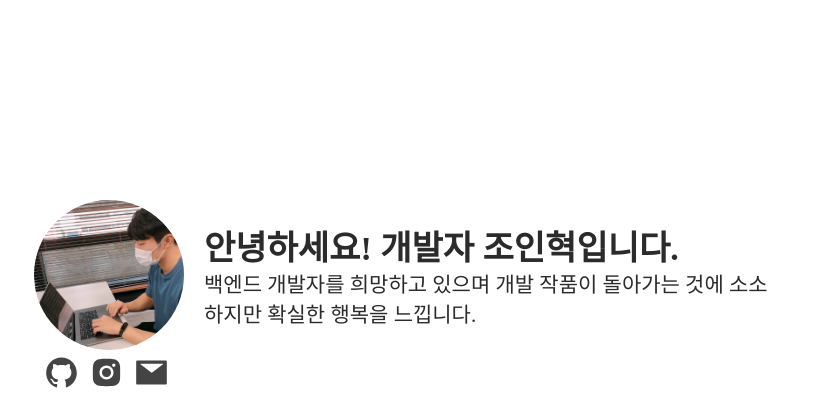
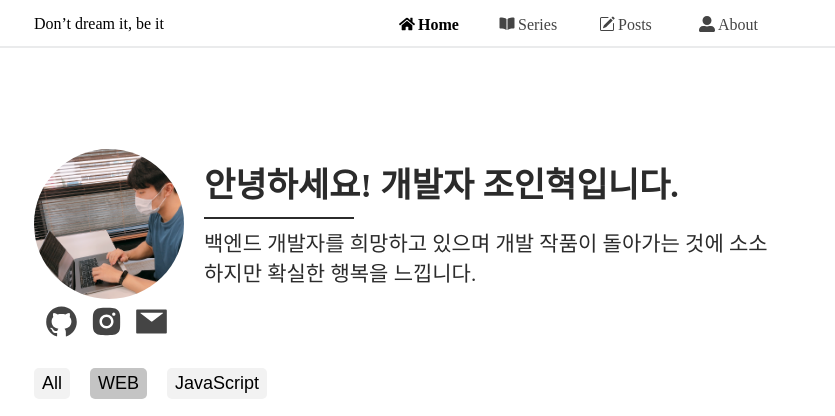
Before and after one commit to InHyeok-J/my-blog, a Gatsby site: page / in a window 1280 px wide. Shown: the top 416 px of the page, without its empty margins (222-1057 px from the left). Built offline with nearby package versions, Linux system fonts and the light colour scheme; Gatsby itself is replaced by a stand-in of ours.

Commit message:
Feat: 네비게이션바 구현

```diff
--- a/package.json
+++ b/package.json
@@ -28,6 +28,7 @@
     "gatsby-remark-images": "^6.4.0",
     "gatsby-source-filesystem": "^4.4.0",
     "gatsby-transformer-sharp": "^4.4.0",
+    "query-string": "^7.0.1",
     "react": "^17.0.1",
     "react-dom": "^17.0.1",
     "react-icons": "^4.3.1"
--- a/src/components/Main/CategoryList.tsx
+++ b/src/components/Main/CategoryList.tsx
@@ -23,9 +23,13 @@ const CategoryList: FunctionComponent<CategoryListProps> = ({
   const selectItem = 'WEB'
   return (
     <CategoryListWrapper>
-      {categoryList.map(item => {
+      {categoryList.map((item, index) => {
         console.log(item, item === selectItem)
-        return <CategoryItem active={item === selectItem}>{item}</CategoryItem>
+        return (
+          <CategoryItem active={item === selectItem} key={index}>
+            {item}
+          </CategoryItem>
+        )
       })}
     </CategoryListWrapper>
   )
--- a/src/components/Main/Introduction.tsx
+++ b/src/components/Main/Introduction.tsx
@@ -8,10 +8,10 @@ import { IGatsbyImageData } from 'gatsby-plugin-image'
 const IntroductionWrapper = styled.div`
   width: 768px;
   margin: 0 auto;
-  padding-top: 200px;
+  padding-top: 100px;
   @media (max-width: 768px) {
     width: 100%;
-    padding: 200px 20px 0 20px;
+    padding: 100px 20px 0 20px;
   }
 `
 const Title = styled.h1`
@@ -46,6 +46,12 @@ const TextBlock = styled.div`
   }
 `
 
+const Line = styled.span`
+  width: 150px;
+  border-bottom: 2px solid ${COLORS.grey_dark};
+  margin: 10px 0;
+`
+
 type IntroductionProps = {
   profileImage: IGatsbyImageData
 }
@@ -59,6 +65,7 @@ const Introduction: FunctionComponent<IntroductionProps> = ({
         <ProfileImage profileImage={profileImage} />
         <TextBlock>
           <Title>안녕하세요! 개발자 조인혁입니다.</Title>
+          <Line />
           <SubTitle>
             백엔드 개발자를 희망하고 있으며 개발 작품이 돌아가는 것에 소소하지만
             확실한 행복을 느낍니다.
--- a/src/components/Main/ShowMore.tsx
+++ b/src/components/Main/ShowMore.tsx
@@ -22,7 +22,7 @@ const ShowMoreButton = styled.button`
   background-color: ${COLORS.grey_light};
   cursor: pointer;
   &:hover {
-    box-shadow: 0 0 10px rgba(0, 0, 0, 0.3);
+    box-shadow: 0 0 5px rgba(0, 0, 0, 0.3);
   }
 `
 
--- /dev/null
+++ b/src/components/Navbar/Navbar.tsx
@@ -0,0 +1,85 @@
+import React, { FunctionComponent } from 'react'
+import { FaHome, FaUserAlt, FaSearch } from 'react-icons/fa'
+import { BsPencilSquare } from 'react-icons/bs'
+import { IoBook } from 'react-icons/io5'
+import styled from '@emotion/styled'
+import NavbarItem from './NavbarItem'
+import { StaticImage } from 'gatsby-plugin-image'
+
+const NavbarWrapper = styled.div`
+  position: sticky;
+  top: 0;
+  left: 0;
+  right: 0;
+  z-index: 100;
+  width: 100%;
+  height: 48px;
+  border-bottom: 2px solid rgb(234, 235, 236);
+  backdrop-filter: blur(7px);
+`
+const NavbarList = styled.div`
+  display: flex;
+  justify-content: space-between;
+  align-items: center;
+  margin: 0 auto;
+  width: 768px;
+  height: 48px;
+  @media (max-width: 768px) {
+    width: 100%;
+    padding: 0 20px;
+  }
+  @media (max-width: 500px) {
+    justify-content: center;
+  }
+`
+
+const IconBlock = styled.div`
+  @media (max-width: 500px) {
+    display: none;
+  }
+`
+const ItemBlock = styled.ul`
+  display: flex;
+  justify-content: center;
+  align-items: center;
+  list-style: none;
+`
+
+const Navbar: FunctionComponent = () => {
+  const items = [
+    {
+      to: '/',
+      label: 'Home',
+      Icon: FaHome,
+    },
+    {
+      to: '/series',
+      label: 'Series',
+      Icon: IoBook,
+    },
+    {
+      to: '/posts',
+      label: 'Posts',
+      Icon: BsPencilSquare,
+    },
+    {
+      to: '/about',
+      label: 'About',
+      Icon: FaUserAlt,
+    },
+  ]
+  return (
+    <NavbarWrapper>
+      <NavbarList>
+        <IconBlock>Don’t dream it, be it</IconBlock>
+        <ItemBlock>
+          {items.map(item => (
+            <NavbarItem key={item.label} {...item} />
+          ))}
+        </ItemBlock>
+      </NavbarList>
+    </NavbarWrapper>
+  )
+}
+
+export default Navbar
--- /dev/null
+++ b/src/components/Navbar/NavbarItem.tsx
@@ -0,0 +1,69 @@
+import styled from '@emotion/styled'
+import { Link } from 'gatsby'
+import React, { FunctionComponent, ReactNode } from 'react'
+import { IconType } from 'react-icons'
+import COLORS from 'utils/Colors'
+
+type ItemProps = {
+  active: boolean
+}
+
+type GatsbyLinkProps = {
+  children: ReactNode
+  className?: string
+  to: string
+} & ItemProps
+
+const Item = styled(({ active, ...props }: GatsbyLinkProps) => (
+  <Link {...props} />
+))`
+  width: 50px;
+  height: 48px;
+  color: ${({ active }) => (active ? COLORS.black : COLORS.grey_semi_dark)};
+  font-weight: ${({ active }) => (active ? 'bold' : 'none')};
+  svg {
+    position: relative;
+    top: 2px;
+    left: -3px;
+  }
+  @media (max-width: 768px) {
+    svg {
+      display: none;
+    }
+  }
+`
+const NavbarItemWrapper = styled.li`
+  width: 100px;
+  @media (max-width: 768px) {
+    width: 70px;
+  }
+`
+
+type NavbarItemProps = {
+  to: string
+  label: string
+  Icon: IconType
+}
+
+const NavbarItem: FunctionComponent<NavbarItemProps> = ({
+  to,
+  label,
+  Icon,
+}) => {
+  console.log(window.location.pathname)
+  const activePath =
+    window.location.pathname === '/'
+      ? 'home'
+      : window.location.pathname.split('/')[1]
+  const upperPath =
+    activePath[0].toUpperCase() + activePath.slice(1, activePath.length)
+  return (
+    <NavbarItemWrapper>
+      <Item to={to} active={upperPath === label}>
+        <Icon />
+        {label}
+      </Item>
+    </NavbarItemWrapper>
+  )
+}
+export default NavbarItem
--- a/src/pages/index.tsx
+++ b/src/pages/index.tsx
@@ -9,6 +9,7 @@ import { IGatsbyImageData } from 'gatsby-plugin-image'
 import CategoryList from 'components/Main/CategoryList'
 import PostList from 'components/Main/PostList'
 import ShowMore from 'components/Main/ShowMore'
+import Navbar from 'components/Navbar/Navbar'
 
 const Container = styled.div`
   display: flex;
@@ -37,6 +38,7 @@ const IndexPage: FunctionComponent<IndexPageProps> = ({
 }) => {
   return (
     <Container>
+      <Navbar />
       <Introduction profileImage={gatsbyImageData} />
       <CategoryList categoryList={CATEGORY_LIST} />
       <PostList />
```
Also changed, not shown: src/pages/about.tsx (+11 -0 lines), 2 other files.
